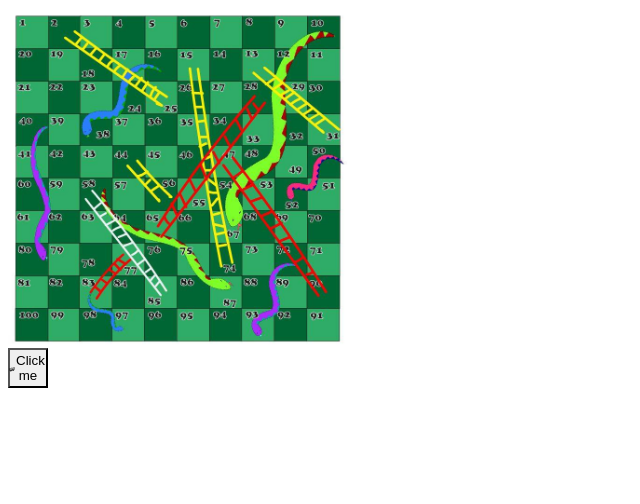
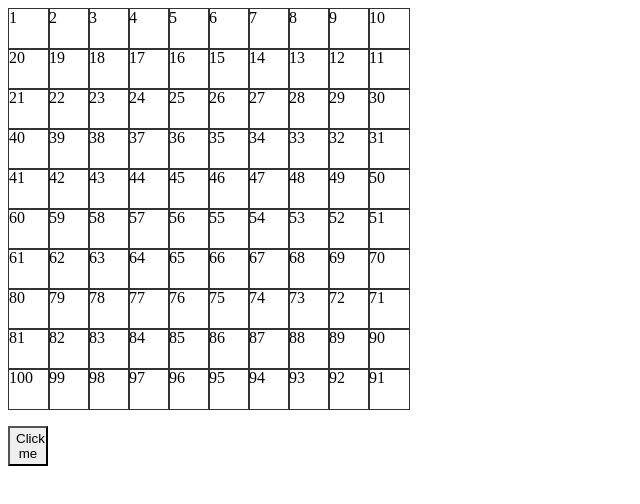
Before and after one commit to Thelostfy/Tamrinat_jadid, a plain HTML site: page index.html in a window 1280 px wide. Shown: the whole page, without its empty margins (0-640 px from the left). Drawn offline with Linux system fonts and the light colour scheme.

Commit message:
update and fixing

```diff
--- a/index.html
+++ b/index.html
@@ -10,17 +10,13 @@
 
 <body>
     <div id="MainDiv">
-        <table id="GameBoard">
 
 
-        </table>
-        <button id="Tas" style="    height: 40px;
+    </div>
+    <br>
+   <button id="Tas" style="    height: 40px;
     width: 40px;
 ">Click me</button>
-    </div>
-    <br>ّ
-
-
     <script src="marople.js"></script>
 </body>
 
--- a/marople.js
+++ b/marople.js
@@ -1,4 +1,4 @@
-let gameboard = document.getElementById("GameBoard");
+let gameboard = document.getElementById("MainDiv");
 let Tas = document.getElementById("Tas");
 let currentPosition = 0;
 let MaxOfPosition = 100;
@@ -6,98 +6,61 @@ let MaxOfPosition = 100;
 
 let CreateTable = () => {
     let id = 1;
-    for (let i = 0; i < 10; i++) {
-
-
-        let createTr = document.createElement("tr");
-        createTr.className = 'TRClass';
-
-
-
-
-
-
-
-        for (let j = 0; j < 10; j++) {
-
-            let createTd = document.createElement("td");
-            createTd.className = "TdClass";
-            createTd.id = id;
-            id++;
-            // let Tds = document.getElementsByClassName("TdClass");
-            // let Tds = document.getElementsByTagName("td");
-            //  console.log(Tds.length);
-
-            // for (let c = 0; c < Tds.length; c++) {
-
-            //     console.log(Tds);
-
-
-
-            // id ro be zoj va fard taghsim mikonim
-            // let zoj = i % 2 === 0;
-
-
-
-
-            createTd.addEventListener("click", () => {
-                createTd.style.backgroundColor = "red";
-            })
-            // let mouseHover = createTd.addEventListener("mouseover", () => {
-            //     createTd.style.backgroundColor = "white";
-
-            // if (i  % 2 === 0) {
-            //     createTr.classList.add("ZojClass");
-            // }
-            // else {
-            //     createTr.classList.add("FardClass");
-            // }
-
-
-            //     // createTd.innerText = Id;
-            // })
-
-
-            // let mouseOutRang = createTd.addEventListener("mouseout", ()=>{
-            //     createTd.style.backgroundColor = "";
-
-            // })
-
-            createTr.appendChild(createTd);
+    for (let row = 0; row < 10; row++) {
+        if (row % 2 === 0) {
+            for (let col = 0; col < 10; col++) {
+                let div = document.createElement("div");
+                div.className = "cell";
+                div.id = id;
+                div.innerText = id;
+                gameboard.appendChild(div);
+                id++;
+            }
         }
-
-
-
-        gameboard.appendChild(createTr);
+        else {
+            let baraxe = [];
+            for (let col = 0; col < 10; col++) {
+                let div = document.createElement("div");
+                div.className = "cell";
+                div.id = id;
+                div.innerText = id;
+                baraxe.unshift(div);
+                id++;
+            }
+            baraxe.forEach((div) => {
+                gameboard.appendChild(div);
+            });
+        }
     }
 }
+
 
 Tas.addEventListener("click", () => {
     let AdadRandom = Math.floor(Math.random() * 6) + 1;
     console.log(AdadRandom);
 
     let newPosition = currentPosition + AdadRandom;
-    if (AdadRandom   === 1) {
+    if (AdadRandom === 1) {
         Tas.style.backgroundImage = 'url("/image/1.png")'
         Tas.innerText = "";
     }
-    if (AdadRandom   === 2) {
+    if (AdadRandom === 2) {
         Tas.style.backgroundImage = 'url("/image/2.png")'
         Tas.innerText = "";
     }
-    if (AdadRandom   === 3) {
+    if (AdadRandom === 3) {
         Tas.style.backgroundImage = 'url("/image/3.png")'
         Tas.innerText = "";
     }
-    if (AdadRandom   === 4) {
+    if (AdadRandom === 4) {
         Tas.style.backgroundImage = 'url("/image/4.png")'
         Tas.innerText = "";
     }
-    if (AdadRandom   === 5) {
+    if (AdadRandom === 5) {
         Tas.style.backgroundImage = 'url("/image/5.png")'
         Tas.innerText = "";
     }
-    if (AdadRandom   === 6) {
+    if (AdadRandom === 6) {
         Tas.style.backgroundImage = 'url("/image/6.jpg")'
         Tas.innerText = "";
     }
@@ -131,7 +94,7 @@ Tas.addEventListener("click", () => {
 
 
 
-// tarif marha
+    // tarif marha
     if (newPosition === 33) {
         newPosition = 15
     };
--- a/style.css
+++ b/style.css
@@ -1,36 +1,27 @@
-    .TdClass {
-        /* border: 1px solid red; */
-        width: 32px;
-        height: 32px;
 
-    }
-    table tr td:hover{
-        background-color: whitesmoke;
+    .fard{
+        background-color: rgb(82, 163, 82);
     }
 
-    #GameBoard {
-        border-collapse: collapse;
+    .zoj{
+        background-color: rgb(0, 74, 0);
     }
 
-    body {}
+    #Tas {
+        background-size: cover;
+        background-repeat: no-repeat;
+        background-position: center;
+    }
 
-    #MainDiv {
-        width: 340px;
-        height: 340px;
-        background-image: url(photo_2025-11-24_10-57-04.jpg);
-        background-size: 340px;
-        background-repeat: no-repeat;
+   #MainDiv {
+        display: grid;
+        grid-template-columns: repeat(10, 40px);
+        grid-template-rows: repeat(10, 40px);
+        gap: 0px;
+    }
 
+    .cell {
+        border: 1px solid #333;
+        width: 40px;
+        height: 40px;
     }
-.FardClass {
-    direction: rtl;
-}
-.ZojClass {
-    direction: ltr;
-}
-
-#Tas {
-    background-size: cover;
-    background-repeat: no-repeat;
-    background-position: center;
-}
```
